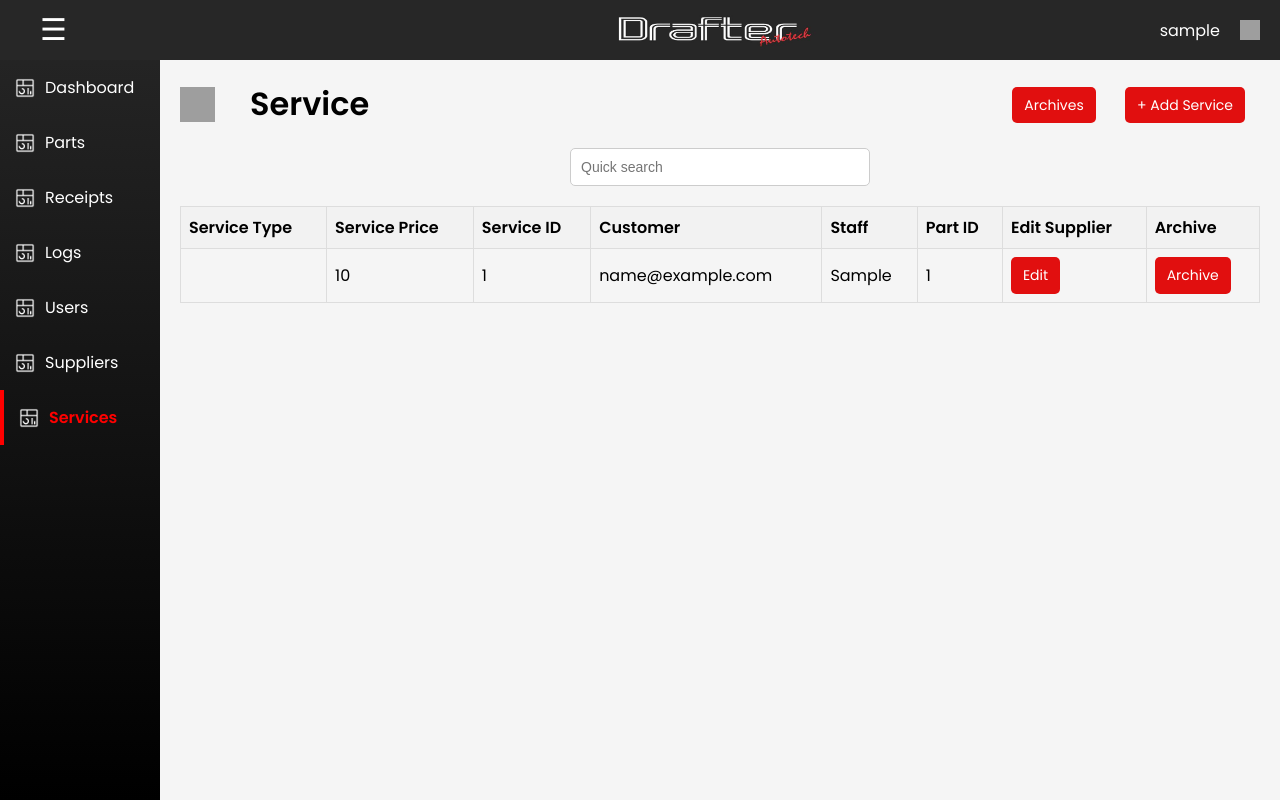
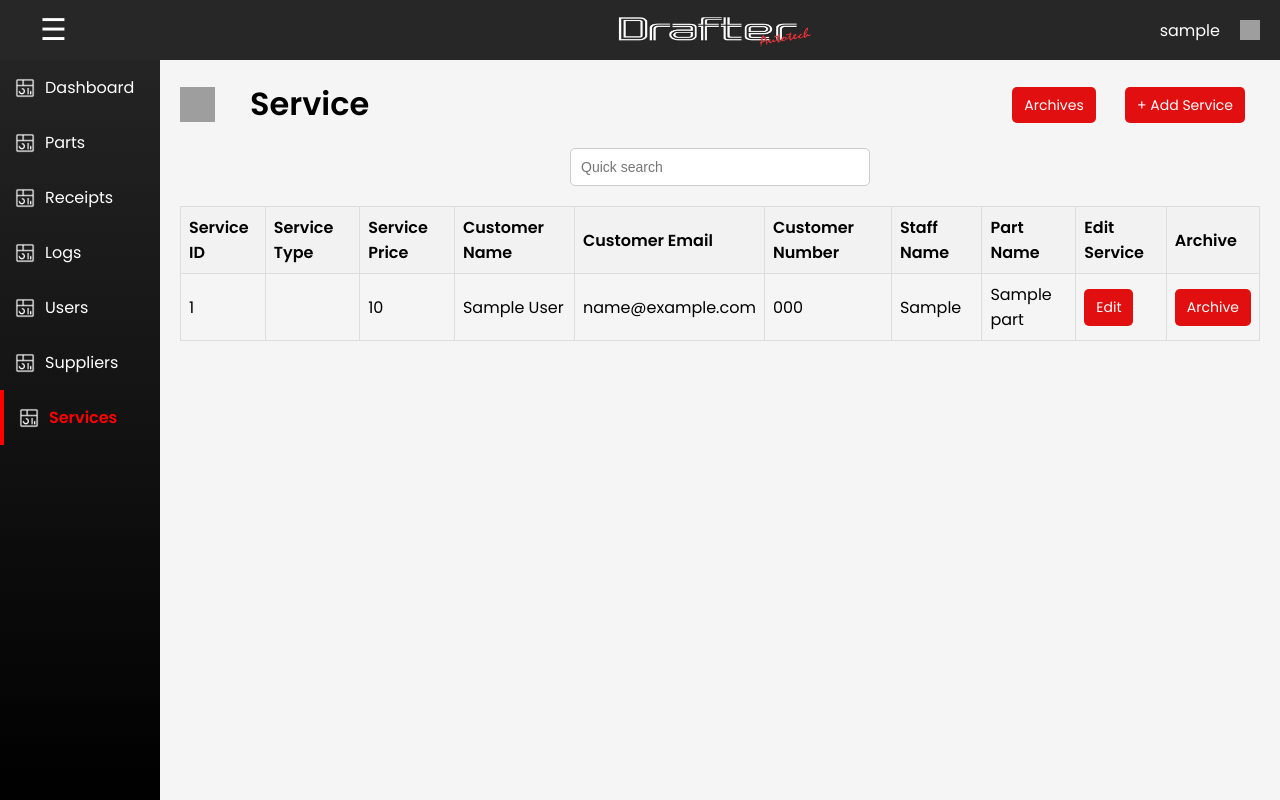
Before and after one commit to midsed/Drafter-Management-System, a PHP site: page /admin/service.php in a window 1280 px wide. Run offline with PHP 8.4, Linux system fonts and the light colour scheme; the visitor is signed in with stand-in values (Sample User, id 1); tables that the repository leaves empty or names only in its code hold one stand-in row (values such as "Sample post"); some libraries are stand-ins or nearby versions; grey boxes are pictures that could not be loaded.

Commit message:
updated table

```diff
--- a/admin/service.php
+++ b/admin/service.php
@@ -34,39 +34,53 @@
         <table class="supplier-table">
             <thead>
                 <tr>
+                    <th>Service ID</th>
                     <th>Service Type</th>
                     <th>Service Price</th>
-                    <th>Service ID</th>
-                    <th>Customer</th>
-                    <th>Staff</th>
-                    <th>Part ID</th>
-                    <th>Edit Supplier</th>
+                    <th>Customer Name</th>
+                    <th>Customer Email</th>
+                    <th>Customer Number</th>
+                    <th>Staff Name</th>
+                    <th>Part Name</th>
+                    <th>Edit Service</th>
                     <th>Archive</th>
                 </tr>
             </thead>
             <tbody>
             <?php
-                $sql = "SELECT ServiceID, Type, Price, ClientEmail, StaffName, PartID FROM service";
+                $sql = "SELECT
+                            s.ServiceID,
+                            s.Type,
+                            s.Price,
+                            c.FName AS CustomerFName,
+                            c.LName AS CustomerLName,
+                            s.ClientEmail,
+                            c.PhoneNumber,
+                            s.StaffName,
+                            COALESCE(p.Name, 'N/A') AS PartName
+                        FROM service s
+                        LEFT JOIN client c ON s.ClientEmail = c.ClientEmail
+                        LEFT JOIN part p ON s.PartID = p.PartID
+                        WHERE s.Archived = 0";
+
                 $result = $conn->query($sql);
 
-
-    $result = $conn->query($sql);
-
-
                 if (!$result) {
-                    echo "<tr><td colspan='8'>SQL Error: " . $conn->error . "</td></tr>";
+                    echo "<tr><td colspan='10'>SQL Error: " . $conn->error . "</td></tr>";
                 } elseif ($result->num_rows > 0) {
                     while ($row = $result->fetch_assoc()) {
                 ?>
                 <tr>
+                    <td><?php echo htmlspecialchars($row['ServiceID']); ?></td>
                     <td><?php echo htmlspecialchars($row['Type']); ?></td>
                     <td><?php echo htmlspecialchars($row['Price']); ?></td>
-                    <td><?php echo htmlspecialchars($row['ServiceID']); ?></td>
+                    <td><?php echo htmlspecialchars($row['CustomerFName'] . ' ' . $row['CustomerLName']); ?></td>
                     <td><?php echo htmlspecialchars($row['ClientEmail'] ?? 'N/A'); ?></td>
+                    <td><?php echo htmlspecialchars($row['PhoneNumber'] ?? 'N/A'); ?></td>
                     <td><?php echo htmlspecialchars($row['StaffName'] ?? 'N/A'); ?></td>
-                    <td><?php echo htmlspecialchars($row['PartID'] ?? 'N/A'); ?></td>
+                    <td><?php echo htmlspecialchars($row['PartName']); ?></td>
                     <td>
-                        <a href="serviceedit.php?ServiceID=<?php echo $row['ServiceID']; ?>" class="btn btn-edit">Edit</a>
+                        <a href="serviceedit.php?id=<?php echo $row['ServiceID']; ?>" class="btn btn-edit">Edit</a>
                     </td>
                     <td>
                         <button class="btn btn-archive" onclick="archiveService(<?php echo $row['ServiceID']; ?>)">Archive</button>
@@ -75,7 +89,7 @@
                 <?php
                     }
                 } else {
-                    echo "<tr><td colspan='8'>No services found.</td></tr>";
+                    echo "<tr><td colspan='10'>No services found.</td></tr>";
                 }
                 ?>
             </tbody>
@@ -84,12 +98,76 @@
 </div>
 
 <script>
+
+function searchTable() {
+    const searchInput = document.getElementById("searchInput").value.toLowerCase();
+    const table = document.querySelector(".supplier-table");
+    const rows = table.getElementsByTagName("tr");
+
+    for (let i = 1; i < rows.length; i++) {
+        let cells = rows[i].getElementsByTagName("td");
+        let match = false;
+
+        for (let j = 0; j < cells.length; j++) {
+            if (cells[j] && cells[j].textContent.toLowerCase().includes(searchInput)) {
+                match = true;
+                break;
+            }
+        }
+
+        rows[i].style.display = match ? "" : "none";
+    }
+}
+
+    document.getElementById("searchInput").addEventListener("keyup", searchTable);
+
+
     function toggleSidebar() {
         const sidebar = document.querySelector('.sidebar');
         const mainContent = document.querySelector('.main-content');
         sidebar.classList.toggle('collapsed');
         mainContent.classList.toggle('collapsed');
     }
+
+    function archiveService(serviceID) {
+        if (confirm("Are you sure you want to archive this service?")) {
+            window.location.href = "servicearchive.php?archive=" + serviceID;
+        }
+    }
+
+    function archiveService(serviceID) {
+    Swal.fire({
+        title: "Are you sure?",
+        text: "Do you want to archive this service?",
+        icon: "warning",
+        showCancelButton: true,
+        confirmButtonColor: "#d33",
+        cancelButtonColor: "#3085d6",
+        confirmButtonText: "Yes, archive it!"
+    }).then((result) => {
+        if (result.isConfirmed) {
+            fetch('archive_service.php', {
+                method: 'POST',
+                headers: { 'Content-Type': 'application/x-www-form-urlencoded' },
+                body: 'service_id=' + serviceID
+            })
+            .then(response => response.text())
+            .then(data => {
+                Swal.fire({
+                    title: "Success!",
+                    text: data,
+                    icon: "success"
+                }).then(() => {
+                    location.reload();
+                });
+            })
+            .catch(error => {
+                console.error('Error:', error);
+                Swal.fire("Error", "Something went wrong!", "error");
+            });
+        }
+    });
+}
 </script>
 
 <style>
```
